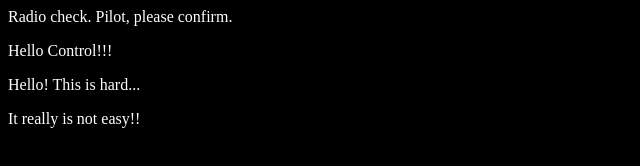
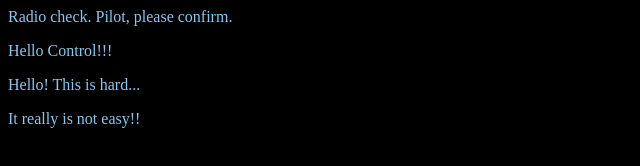
Before and after one commit to Uniquememories/Communication-Log, a plain HTML site: page index.html in a window 1280 px wide. Shown: the whole page, without its empty margins (0-640 px from the left). Drawn offline with Linux system fonts and the light colour scheme.

Commit message:
Changed the color

```diff
--- a/style.css
+++ b/style.css
@@ -1,4 +1,4 @@
 body {
-    color: white;
+    color: rgb(134, 200, 238);
     background-color: black;
  }
```
